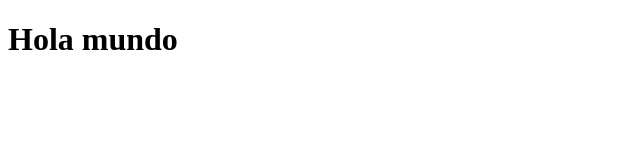
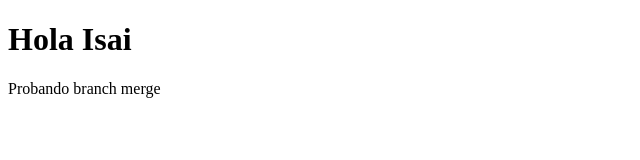
Before and after one commit to torres-isai/practicando-github, a plain HTML site: page index.html in a window 1280 px wide. Shown: the whole page, without its empty margins (0-640 px from the left). Drawn offline with Linux system fonts and the light colour scheme.

Commit message:
agregar parrafo

```diff
--- a/index.html
+++ b/index.html
@@ -6,6 +6,7 @@
   <title>Practiando Github</title>
 </head>
 <body>
-  <h1>Hola mundo</h1>
+  <h1>Hola Isai</h1>
+  <p>Probando branch merge</p>
 </body>
 </html>
```
